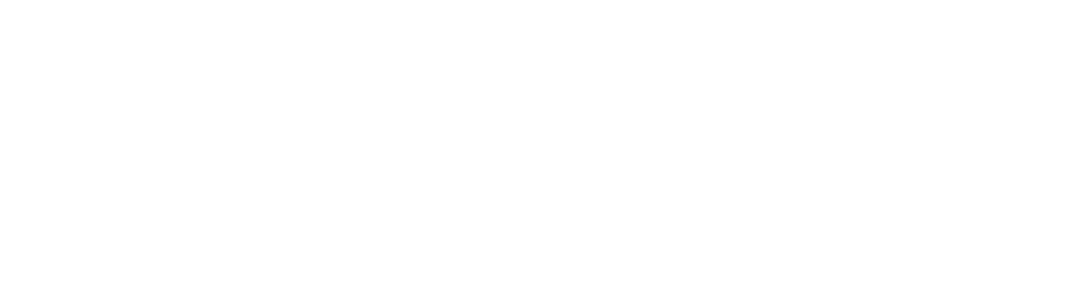
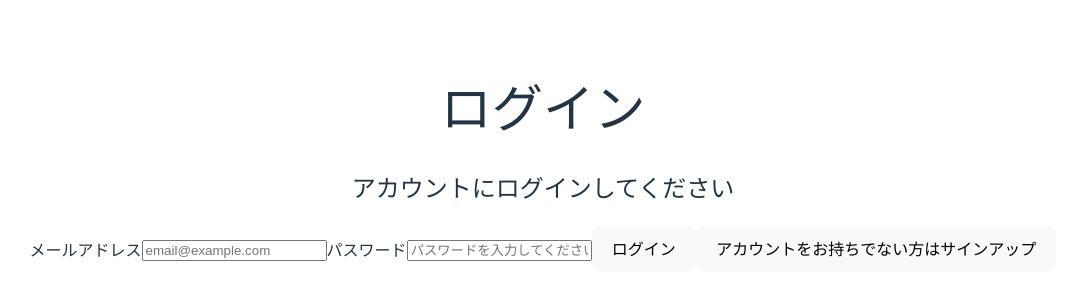
Before and after one commit to tsutsumi2230105/todo-app-with-auth, a React (Vite) app: page / in a window 1280 px wide. Shown: the part 242-542 px from the top of the page, without its empty margins (97-1164 px from the left). Built offline with nearby package versions, Linux system fonts and the light colour scheme.

Commit message:
chore:App.tsxにLoginコンポーネントを配置

```diff
--- a/src/App.tsx
+++ b/src/App.tsx
@@ -1,7 +1,13 @@
+import Login from "./components/Login"
 import "./App.scss"
 
 function App() {
-  return <></>
+  return (
+    <>
+      <Login />
+      {/*Loginコンポーネントの配置*/}
+    </>
+  )
 }
 
 export default App
```
